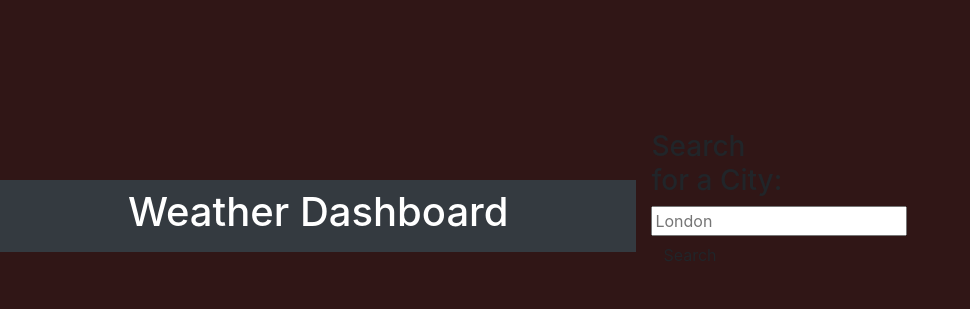
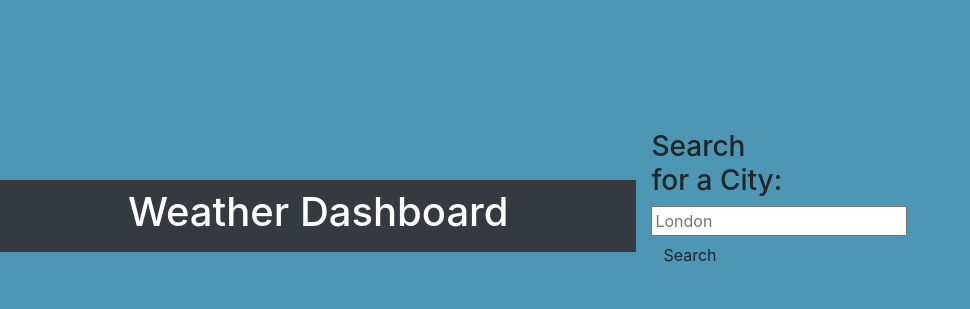
Before and after one commit to alexsosei/weather-app, a plain HTML site: page index.html in a window 1280 px wide. Shown: the part 184-493 px from the top of the page, without its empty margins (0-970 px from the left). Drawn offline with nearby package versions, Linux system fonts and the light colour scheme.

Commit message:
change backgroung colour

```diff
--- a/assets/css/style.css
+++ b/assets/css/style.css
@@ -4,5 +4,5 @@ justify-content: centre;
 align-items: center;
 height: 100vh;
 margin: 0;
-background: rgb(48, 22, 22);
+background: rgb(78, 151, 180);
 }
```
